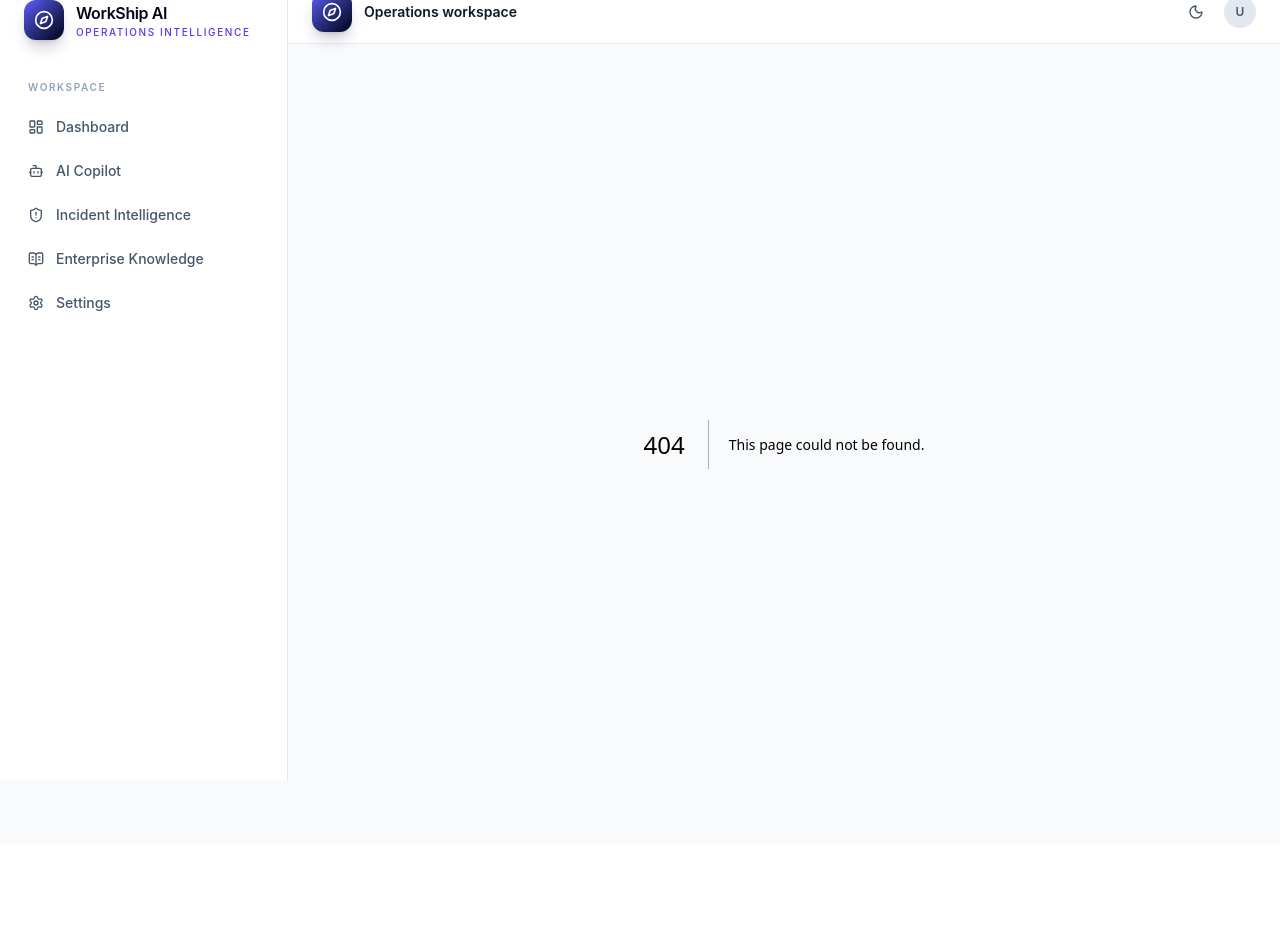
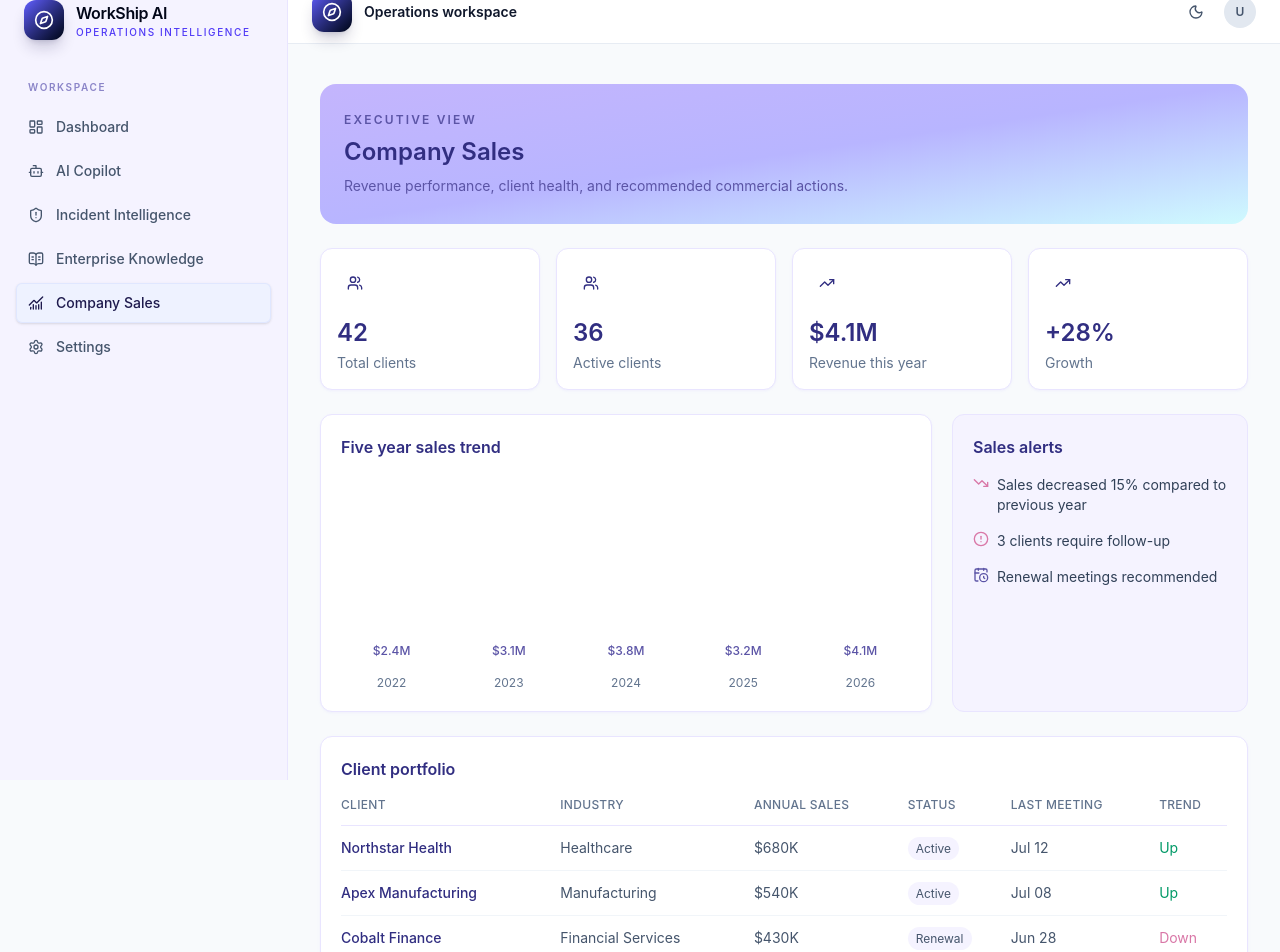
Before and after one commit to bhuvisingh1107-tech/WorkShip-AI, a Next.js app in the folder frontend/: page /company-sales in a window 1280 px wide. Before the commit this address had no page. Shown: the part 20-972 px from the top of the page. Before the commit the page ends 864 px from the top, so only its background shows below. Built offline with nearby package versions, Linux system fonts and the light colour scheme.

Commit message:
Add company sales executive dashboard

```diff
--- /dev/null
+++ b/frontend/app/company-sales/page.tsx
@@ -0,0 +1,21 @@
+import { AlertCircle, CalendarClock, TrendingDown, TrendingUp, Users } from "lucide-react";
+
+const trend = [{ year: "2022", sales: 2.4 }, { year: "2023", sales: 3.1 }, { year: "2024", sales: 3.8 }, { year: "2025", sales: 3.2 }, { year: "2026", sales: 4.1 }];
+const clients = [
+  ["Northstar Health", "Healthcare", "$680K", "Active", "Jul 12", "Up"],
+  ["Apex Manufacturing", "Manufacturing", "$540K", "Active", "Jul 08", "Up"],
+  ["Cobalt Finance", "Financial Services", "$430K", "Renewal", "Jun 28", "Down"],
+  ["VentureWorks", "Technology", "$315K", "Inactive", "May 19", "Down"],
+];
+
+export default function CompanySalesPage() {
+  return <section className="space-y-6 px-4 py-8 sm:px-6 lg:px-8 lg:py-10">
+    <div className="rounded-2xl bg-gradient-to-br from-[#C4B5FD] via-[#B8B5FF] to-[#CFFAFE] px-6 py-7 text-[#312E81]"><p className="text-xs font-semibold uppercase tracking-[0.18em] text-[#5B54A6]">Executive view</p><h1 className="mt-2 text-2xl font-semibold">Company Sales</h1><p className="mt-2 text-sm text-[#5B54A6]">Revenue performance, client health, and recommended commercial actions.</p></div>
+    <div className="grid gap-4 sm:grid-cols-2 xl:grid-cols-4"><Metric label="Total clients" value="42" icon={Users} tone="[#CFFAFE]" /><Metric label="Active clients" value="36" icon={Users} tone="[#A7F3D0]" /><Metric label="Revenue this year" value="$4.1M" icon={TrendingUp} tone="[#FDE68A]" /><Metric label="Growth" value="+28%" icon={TrendingUp} tone="[#FBCFE8]" /></div>
+    <div className="grid gap-5 lg:grid-cols-3"><div className="rounded-xl border border-[#E9E5FF] bg-white p-5 shadow-sm shadow-[#B8B5FF]/10 lg:col-span-2"><h2 className="font-semibold text-[#312E81]">Five year sales trend</h2><div className="mt-6 flex h-52 items-end justify-between gap-4">{trend.map((item) => <div className="flex flex-1 flex-col items-center gap-2" key={item.year}><span className="text-xs font-medium text-[#5B54A6]">${item.sales}M</span><div className="w-full rounded-t-lg bg-gradient-to-t from-[#A5B4FC] to-[#CFFAFE]" style={{ height: `${item.sales / 4.5 * 100}%` }} /><span className="text-xs text-slate-500">{item.year}</span></div>)}</div></div><div className="rounded-xl border border-[#E9E5FF] bg-[#F5F3FF] p-5"><h2 className="font-semibold text-[#312E81]">Sales alerts</h2><ul className="mt-4 space-y-4 text-sm text-slate-700"><li className="flex gap-2"><TrendingDown className="size-4 shrink-0 text-[#D977A7]" />Sales decreased 15% compared to previous year</li><li className="flex gap-2"><AlertCircle className="size-4 shrink-0 text-[#D977A7]" />3 clients require follow-up</li><li className="flex gap-2"><CalendarClock className="size-4 shrink-0 text-[#5B54A6]" />Renewal meetings recommended</li></ul></div></div>
+    <div className="rounded-xl border border-[#E9E5FF] bg-white p-5 shadow-sm shadow-[#B8B5FF]/10"><h2 className="font-semibold text-[#312E81]">Client portfolio</h2><div className="mt-4 overflow-x-auto"><table className="w-full min-w-[700px] text-left text-sm"><thead className="border-b border-[#E9E5FF] text-xs uppercase tracking-wide text-slate-500"><tr>{["Client", "Industry", "Annual sales", "Status", "Last meeting", "Trend"].map((heading) => <th className="pb-3 font-medium" key={heading}>{heading}</th>)}</tr></thead><tbody>{clients.map((client) => <tr className="border-b border-slate-100 last:border-0" key={client[0]}>{client.map((value, index) => <td className={`py-3 ${index === 0 ? "font-medium text-[#312E81]" : "text-slate-600"}`} key={index}>{index === 3 ? <span className="rounded-full bg-[#F5F3FF] px-2 py-1 text-xs">{value}</span> : index === 5 ? <span className={value === "Up" ? "text-emerald-600" : "text-[#D977A7]"}>{value}</span> : value}</td>)}</tr>)}</tbody></table></div></div>
+    <div className="grid gap-4 md:grid-cols-3">{["Schedule follow-up with declining clients", "Contact inactive clients", "Arrange renewal discussions"].map((suggestion) => <div className="rounded-xl border border-[#E9E5FF] bg-white p-4 shadow-sm shadow-[#B8B5FF]/10" key={suggestion}><CalendarClock className="size-5 text-[#818CF8]" /><p className="mt-3 text-sm font-medium text-[#312E81]">{suggestion}</p></div>)}</div>
+  </section>;
+}
+
+function Metric({ label, value, icon: Icon, tone }: { label: string; value: string; icon: typeof Users; tone: string }) { return <div className="rounded-xl border border-[#E9E5FF] bg-white p-4 shadow-sm shadow-[#B8B5FF]/10"><div className={`flex size-9 items-center justify-center rounded-lg ${tone}`}><Icon className="size-4 text-[#312E81]" /></div><p className="mt-4 text-2xl font-semibold text-[#312E81]">{value}</p><p className="mt-1 text-sm text-slate-500">{label}</p></div>; }
--- a/frontend/components/sidebar.tsx
+++ b/frontend/components/sidebar.tsx
@@ -3,6 +3,7 @@
 import {
   Bot,
   BookOpenText,
+  ChartNoAxesCombined,
   LayoutDashboard,
   Settings,
   ShieldAlert,
@@ -17,6 +18,7 @@ const navigation = [
   { href: "/copilot", icon: Bot, label: "AI Copilot" },
   { href: "/incidents", icon: ShieldAlert, label: "Incident Intelligence" },
   { href: "/knowledge", icon: BookOpenText, label: "Enterprise Knowledge" },
+  { href: "/company-sales", icon: ChartNoAxesCombined, label: "Company Sales" },
   { href: "/settings", icon: Settings, label: "Settings" },
 ];
 
@@ -39,7 +41,7 @@ export function Sidebar({ isOpen, onClose }: SidebarProps) {
         />
       )}
       <aside
-        className={`fixed inset-y-0 left-0 z-40 flex w-72 flex-col border-r border-slate-200 bg-white px-4 py-5 ${
+        className={`fixed inset-y-0 left-0 z-40 flex w-72 flex-col border-r border-[#E9E5FF] bg-[#F5F3FF] px-4 py-5 ${
           isOpen ? "translate-x-0" : "-translate-x-full"
         } lg:translate-x-0`}
       >
@@ -47,14 +49,14 @@ export function Sidebar({ isOpen, onClose }: SidebarProps) {
           <Logo />
           <button
             aria-label="Close navigation"
-            className="rounded-md p-2 text-slate-500 hover:bg-slate-100 lg:hidden"
+            className="rounded-md p-2 text-slate-500 hover:bg-[#EDE9FE] lg:hidden"
             onClick={onClose}
             type="button"
           >
             <X aria-hidden="true" className="size-5" />
           </button>
         </div>
-        <p className="mt-10 px-3 text-[10px] font-semibold uppercase tracking-[0.16em] text-slate-400">Workspace</p>
+        <p className="mt-10 px-3 text-[10px] font-semibold uppercase tracking-[0.16em] text-[#8B85C8]">Workspace</p>
         <nav aria-label="Primary navigation" className="mt-3 space-y-1">
           {navigation.map((item) => (
             <NavItem
```
